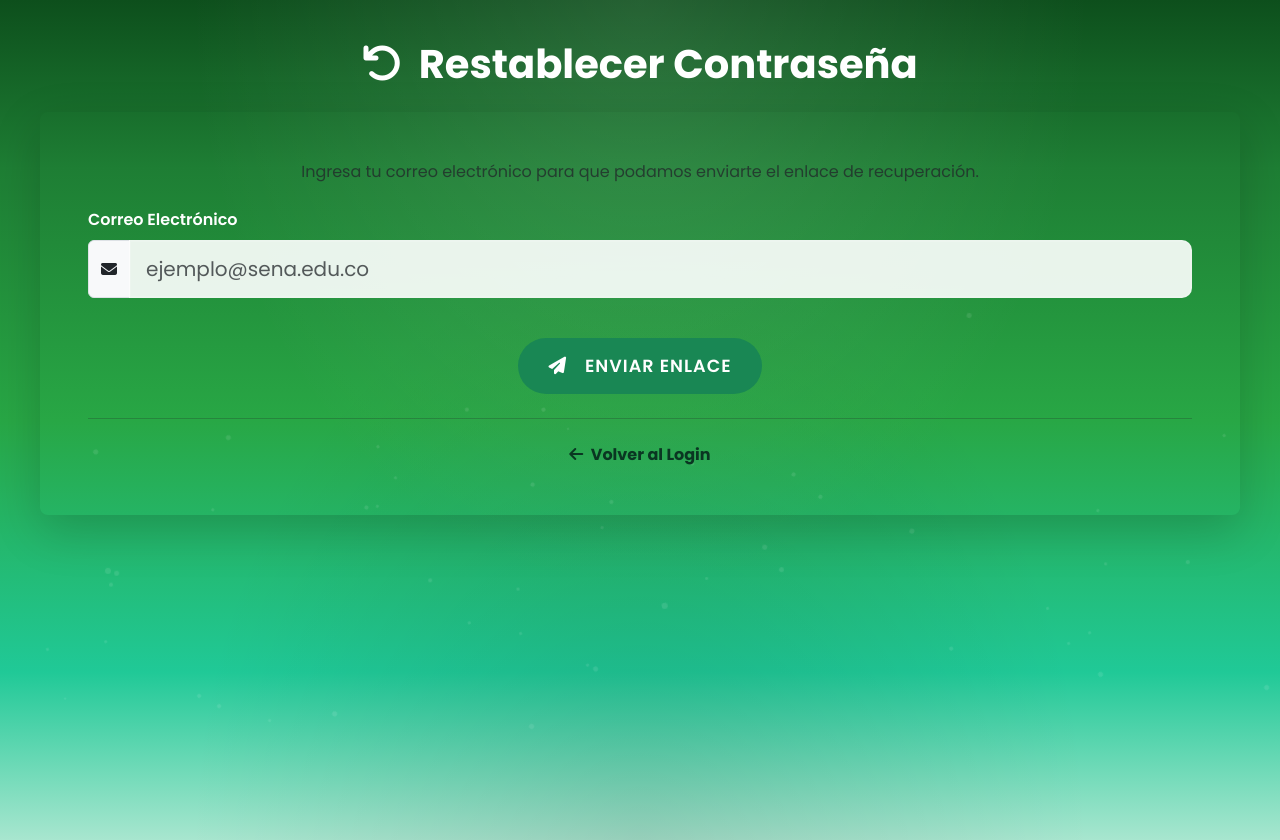
After one commit to sebastianPR890/Sistema-de-Reserva-y-Gesti-n-de-Ambientes-Formativos, a Django app: a page that uses sistema_reservas/templates/login/recuperar_contraseña.html in a window 1280 px wide. The commit adds this page. Run offline with Django 4.2, Linux system fonts and the light colour scheme.

Commit message:
creacion del modulo de cambiar contraseña

```diff
--- a/sistema_reservas/login/urls.py
+++ b/sistema_reservas/login/urls.py
@@ -7,4 +7,7 @@ urlpatterns = [
     path('', views.login_view, name='login'),
     path('registro/', views.registro_view, name='registro'),
     path('logout/', views.logout_view, name='logout'),
+
+    path('cambia_contraseña/<str:token>/', views.cambia_con, name='cambia_con'),
+    path('recuperar_contraseña/', views.recu_contra, name="recu_contra"),
 ]
--- a/sistema_reservas/login/views.py
+++ b/sistema_reservas/login/views.py
@@ -1,9 +1,19 @@
-from django.shortcuts import render, redirect
+from django.shortcuts import render, redirect, get_object_or_404
 from django.contrib.auth import login, logout, authenticate
 from django.contrib.auth.decorators import login_required
 from django.contrib import messages
 from usuarios.models import Usuario
 from .forms import CustomLoginForm, CustomRegistroForm
+
+from django.core.signing import TimestampSigner, BadSignature, SignatureExpired
+from django.template.loader import render_to_string
+from django.utils.html import strip_tags
+from django.core.mail import EmailMultiAlternatives
+from django.conf import settings
+from django.contrib.auth.hashers import make_password
+from django.urls import reverse
+
+# --- Vistas de Autenticación ---
 
 def login_view(request):
     if request.user.is_authenticated:
@@ -54,3 +64,96 @@ def logout_view(request):
     logout(request)
     messages.success(request, 'Has cerrado sesión exitosamente')
     return redirect('login:login')
+
+
+# --- Vistas de Recuperación de Contraseña ---
+
+def recu_contra(request):
+    if request.method == 'POST':
+        email = request.POST.get('email')
+
+        try:
+            # 1. Buscar al usuario
+            user = Usuario.objects.get(email=email)
+
+            # --- CORRECCIÓN CLAVE INICIA AQUÍ ---
+
+            # 2. Guarda el email del usuario
+            recovery_email = user.email
+
+            # 3. Se crea una instancia de TimestampSigner
+            signer = TimestampSigner()
+
+            # 4. Se firma el id del usuario para generar un token único
+            token = signer.sign(str(user.pk))  # <-- 'token' se define aquí
+
+            # 5. Se construye la URL absoluta USANDO el token
+            reset_url = request.build_absolute_uri(reverse('login:cambia_con', args=[token]))
+
+            # 6. Se renderiza la plantilla del mensaje de correo
+            html_message = render_to_string('login/msg_correo.html', {
+                'username': user.documento,
+                'reset_url': reset_url,
+                'site_name': 'Sistema de Reservas SENA',
+            })
+
+            subject = "Recuperación de contraseña"
+            text_message = strip_tags(html_message)
+
+            # --- CORRECCIÓN CLAVE TERMINA AQUÍ ---
+
+        except Usuario.DoesNotExist:
+            messages.error(request, "El correo ingresado no está registrado.")
+            return render(request, 'login/recuperar_contraseña.html')
+
+
+        try:
+            # Se prepara el correo (resto del código de envío)
+            email = EmailMultiAlternatives(
+                subject=subject,
+                body=text_message,
+                from_email=settings.DEFAULT_FROM_EMAIL,
+                to=[recovery_email]
+            )
+
+            # Adjuntamos la versión HTML (la corrección que hicimos antes)
+            email.attach_alternative(html_message, "text/html")
+
+            email.encoding = 'utf-8'
+            email.send()
+
+            messages.success(request, "Se ha enviado un enlace a tu correo de recuperación para cambiar la contraseña.")
+            return redirect("login:login")
+        except Exception as e:
+            messages.error(request, f"Error al enviar el correo: {str(e)}")
+            return render(request, 'login/recuperar_contraseña.html')
+
+    return render(request, 'login/recuperar_contraseña.html')
+
+def cambia_con(request, token):
+    signer = TimestampSigner()
+    try:
+        user_id = signer.unsign(token, max_age=3600)
+        # CORRECCIÓN: Usamos el modelo Usuario
+        usuario = get_object_or_404(Usuario, pk=user_id)
+    except (BadSignature, SignatureExpired):
+        messages.error(request, "El enlace de recuperación es inválido o ha expirado.")
+        # CORRECCIÓN: Redirige a la recuperación con el namespace correcto
+        return redirect("login:recu_contra")
+
+    if request.method == 'POST':
+        new_password = request.POST.get('new_password')
+        confirm_password = request.POST.get('confirm_password')
+
+        if new_password != confirm_password:
+            messages.error(request, "Las contraseñas no coinciden.")
+            return render(request, 'login/cambia_contraseña.html')
+
+        usuario.password = make_password(new_password)
+        usuario.save()
+
+        messages.success(request, "La contraseña se ha cambiado correctamente.")
+        # CORRECCIÓN: Redirige al login con el namespace correcto
+        return redirect("login:login")
+
+    return render(request, 'login/cambia_contraseña.html')
--- a/sistema_reservas/templates/login/login.html
+++ b/sistema_reservas/templates/login/login.html
@@ -419,6 +419,10 @@
         <div class="register-link">
             <p>¿No tienes una cuenta? <a href="{% url 'login:registro' %}">Regístrate aquí</a></p>
         </div>
+
+        <div class="register-link">
+            <a href="{% url 'login:recu_contra' %}">Olvido su contraseña?</a>
+        </div>
     </div>
 </div>
 
--- /dev/null
+++ b/sistema_reservas/templates/login/recuperar_contraseña.html
@@ -0,0 +1,50 @@
+{% extends 'base.html' %}
+{% load static %}
+
+{% block title %}Recuperar Contraseña - SENA APP{% endblock %}
+
+{% block content %}
+<div class="content-wrapper">
+    <div class="login-container text-center">
+
+        <h2 class="text-white mb-4 animate__animated animate__fadeInDown fw-bold display-6">
+            <i class="fas fa-undo me-2"></i> Restablecer Contraseña
+        </h2>
+
+        <div class="login-card p-4 p-md-5 shadow-lg rounded-3">
+
+            <p class="text-muted mb-4">Ingresa tu correo electrónico para que podamos enviarte el enlace de recuperación.</p>
+
+            {% if messages %}
+            <div class="mb-3">
+                {% for message in messages %}
+                    <div class="alert alert-{{ message.tags }}">{{ message }}</div>
+                {% endfor %}
+            </div>
+            {% endif %}
+
+            <form class="reset-form" method="POST">
+                {% csrf_token %}
+
+                <div class="form-group mb-4">
+                    <label for="email" class="form-label text-start d-block">Correo Electrónico</label>
+
+                    <div class="input-group">
+                        <span class="input-group-text"><i class="fas fa-envelope"></i></span>
+                        <input type="email" name="email" id="email" class="form-control form-control-lg" placeholder="ejemplo@sena.edu.co" required>
+                    </div>
+                </div>
+
+                <button type="submit" class="btn btn-success btn-lg btn-block mt-3">
+                    <i class="fas fa-paper-plane me-2"></i> Enviar Enlace
+                </button>
+            </form>
+
+            <hr class="my-4">
+
+            <a href="{% url 'login:login' %}" class="back-link text-decoration-none text-success-emphasis fw-bold">
+                <i class="fas fa-arrow-left me-1"></i> Volver al Login
+            </a>
+
+        </div> </div> </div>
+{% endblock content %}
```
Also changed, not shown: sistema_reservas/sistema_reservas/settings.py (+9 -0 lines), sistema_reservas/templates/login/cambia_contraseña.html (added, +96 -0 lines), sistema_reservas/templates/login/msg_correo.html (added, +22 -0 lines).
